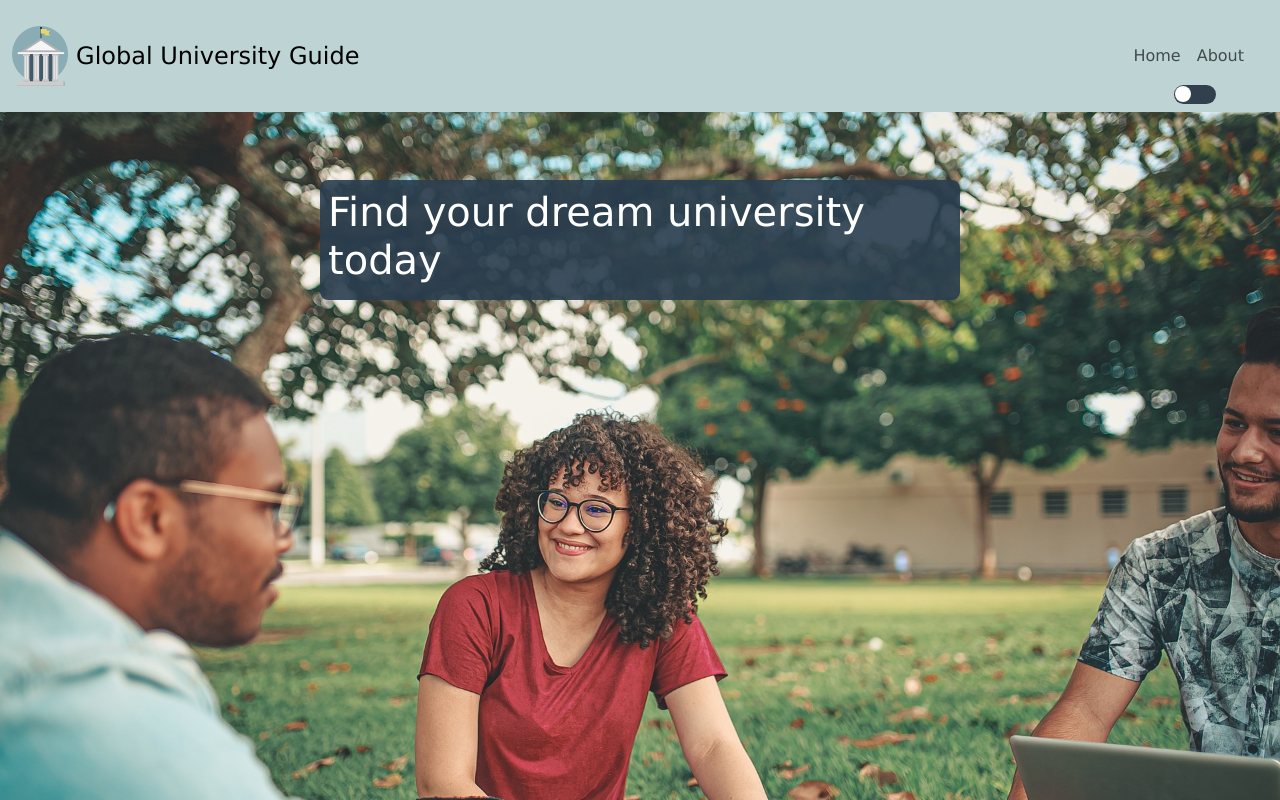
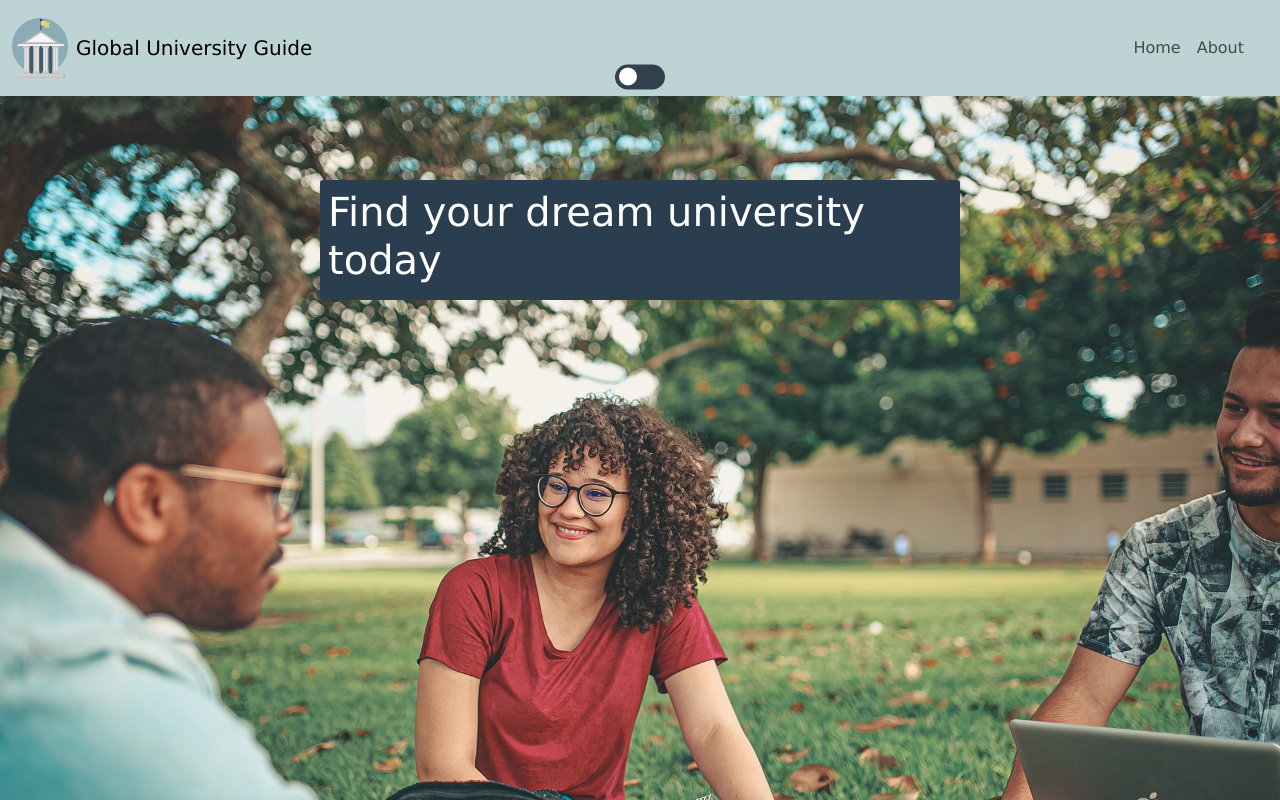
Before and after one commit to KristinL112/Laboration_2_Projekt, a Vue app: page / in a window 1280 px wide. Shown: the top 800 px of the page. Built offline with nearby package versions, Linux system fonts and the light colour scheme.

Commit message:
diverse fix

```diff
--- a/src/App.vue
+++ b/src/App.vue
@@ -1,18 +1,19 @@
 <template>
+  <!--en class "app" och en class som binder till mode är dark eller light  -->
   <div class="app" :class="mode">
     <header>
-      <!-- toggler-->
+      <!-- Nav -->
       <NavBar v-bind:mode="mode" @toggle="toggle" />
-      <!-- Nav -->
-      <!-- <NavBar /> -->
+      <!-- Email -->
+      <EmailForm v-bind:mode="mode" @toggle="toggle" />
       <!-- Footer -->
-      <EmailForm v-bind:mode="mode" @toggle="toggle" />
       <FooterComponent v-bind:mode="mode" @toggle="toggle" />
     </header>
   </div>
 </template>
 
 <script setup>
+  // Importerar Navbar och Footer
   import NavBar from './components/NavBar.vue'
   import FooterComponent from './components/FooterComponent.vue'
 </script>
@@ -47,7 +48,8 @@
     background-color: rgb(190, 212, 212);
     color: black;
   }
-  /* Dark mode*/
+
+  /* Dark mode */
   .dark {
     background-color: #1c252d;
   }
--- a/src/components/AboutComponent.vue
+++ b/src/components/AboutComponent.vue
@@ -1,3 +1,5 @@
+<!-- About-sida med cards från Bootrap-->
+
 <template>
   <div class="card-group">
     <div class="card">
--- a/src/components/EmailForm.vue
+++ b/src/components/EmailForm.vue
@@ -37,7 +37,7 @@
 
 <template>
   <div class="card text-center">
-    <div class="card-header">Featured</div>
+    <div class="card-header">Global University Guide</div>
     <div class="card-body">
       <h5 class="card-title">Sign up for newsletter</h5>
       <p class="card-text">
--- a/src/components/FooterComponent.vue
+++ b/src/components/FooterComponent.vue
@@ -60,7 +60,7 @@
     list-style: none;
   }
 
-  /* Add styles for dark mode here */
+  /* Styles for dark mode here */
 
   .dark .card-footer {
     background-color: #1c252d;
@@ -69,7 +69,4 @@
   .dark .footer-link {
     color: white;
   }
-  .dark header {
-    background-color: #1c252d;
-  }
 </style>
--- a/src/components/HeroImage.vue
+++ b/src/components/HeroImage.vue
@@ -1,6 +1,7 @@
 <script></script>
 <!-- En hero-bild med fluid class för responsivitet-->
 <template>
+  <main>
     <div id="wrapper-hero">
       <img
         src="../assets/img/people-6027028_1920_2.jpg"
@@ -13,13 +14,11 @@
         <h1>Find your dream university today</h1>
       </div>
     </div>
+  </main>
 </template>
 
 <style>
   #wrapper-hero img {
-    margin: 0 auto; /* Bilden horisontellt */
-    height: auto; /* Gör bilden responsiv*/
-    overflow-x: hidden; /* Döljer horisontell overflow av bilden */
   }
 
   /* Stilar för centrerad text */
@@ -32,11 +31,10 @@
       -50%
     ); /* Justerar positionen så att centrum av elementet hamnar exakt i mitten */
 
-    background-color: rgba(42, 62, 79, 0.9);
-
+    background-color: rgba(42, 62, 79);
     padding: 1vh;
     color: white;
 
-    border-radius: 8px;
+    border-radius: 3px;
   }
 </style>
--- a/src/components/NavBar.vue
+++ b/src/components/NavBar.vue
@@ -7,11 +7,13 @@
   <!--template är "html-filen" -->
   <header>
     <nav class="navbar navbar-expand-lg">
-      <!--toggler start-->
+      <!--PROPS - toggler start-->
       <div>{{ mode }}</div>
-      <ToggleComponent :mode="mode" @toggle="$emit('toggle')" />
+      <!--kallar på funktionen "toggle"-->
+      <div><ToggleComponent :mode="mode" @toggle="$emit('toggle')" /></div>
       <!--toggler slut-->
 
+      <!--Nav links-->
       <div class="container-fluid">
         <div id="wrapper-logo">
           <img src="../assets/img/university_logo_new.png" alt="logo" />
@@ -69,6 +71,7 @@
 </template>
 
 <script>
+  /* importerar Togglekomponenten */
   import ToggleComponent from '@/components/ToggleComponent.vue'
   export default {
     props: [''],
@@ -80,15 +83,16 @@
   header {
     line-height: 1.5;
     max-height: 100vh;
+    transition: background-color 0, 3s ease-in-out;
   }
 
   #wrapper-logo img {
-    /* margin: 0 auto; Bilden horisontellt */
+    margin: 0 auto; /* Bilden horisontellt */
     height: 60px; /* Gör bilden responsiv*/
   }
 
   .sitename {
-    font-size: 3vh;
+    font-size: 2.5vh;
     color: black;
     background-color: rgb(190, 212, 212);
 
@@ -97,36 +101,42 @@
       'Lucida Sans Unicode', Geneva, Verdana, sans-serif;
   }
 
-  /* Stilar för offcanvas-titeln, sätter textfärg till svart */
+  /* Stil för offcanvas-titeln, sätter textfärg till svart */
   .offcanvas-header {
     color: black;
   }
 
-  /* Stilar för navbar-toggler, sätter bakgrundsfärg till vit */
+  /* Stil för navbar-toggler, sätter bakgrundsfärg till vit */
   .navbar-toggler {
     background-color: rgb(255, 255, 255);
   }
 
   .navbar {
     background-color: rgb(190, 212, 212);
-    height: 14vh;
+    height: 12vh;
   }
 
   .nav-link:hover {
     background-color: azure;
   }
 
-  /* Dark mode */
+  /* Adjusting hamburger nav for mobile view */
+  button.navbar-toggler {
+    background-color: white;
+    color: rgb(190, 212, 212);
+  }
+
+  /* DARK MODE nav */
   .dark header nav {
-    background-color: #222727;
+    background-color: #1c252d;
   }
 
   .dark header nav .nav-link {
-    color: azure;
+    color: rgb(255, 255, 255);
   }
 
   .dark .sitename {
-    background-color: #222727;
+    background-color: #1c252d;
   }
 
   .dark header nav .nav-link:hover {
@@ -138,27 +148,13 @@
     color: rgb(255, 255, 255);
   }
 
-  .dark btn {
-    background-color: #414d58;
+  .dark button.navbar-toggler {
+    background-color: white;
+    color: #1c252d;
   }
 
-  .dark nav-link {
-    color: white;
+  .dark .offcanvas {
+    background-color: #344555;
   }
-
-  /* Dark mode offcanvas */
-
-  .dark .offcanvas-header {
-    color: black;
-  }
-
-  .dark div .offcanvas-body {
-    background-color: #222727;
-  }
-
-  /* Adjusting hamburger nav for mobile view */
-  /* button.navbar-toggler {
-    background-color: white;
-    color: white;
-  } */
+  /* DARK MODE nav END*/
 </style>
--- a/src/components/SearchComponent.vue
+++ b/src/components/SearchComponent.vue
@@ -11,8 +11,7 @@
             placeholder="Search for a university or country"
           />
 
-          <!-- En knapp för att söka -->
-
+          <!-- Button för att söka -->
           <div class="button">
             <a
               type="button"
@@ -22,6 +21,7 @@
               >Search</a
             >
           </div>
+          <!-- Button -->
 
           <div v-for="country in countries" :key="country.name">
             <ul class="list-group">
@@ -73,6 +73,7 @@
     color: white;
     border: none;
     border-radius: 34px;
+    padding-bottom: 1 rem;
     font-family: 'Lucida Sans', 'Lucida Sans Regular', 'Lucida Grande',
       'Lucida Sans Unicode', Geneva, Verdana, sans-serif;
   }
--- a/src/components/ToggleComponent.vue
+++ b/src/components/ToggleComponent.vue
@@ -1,13 +1,14 @@
 <template>
   <div class="toggle-wrapper">
     <label class="toggle">
+      <!-- I denna variabel kollas om mode är lika med dark  -->
       <input type="checkbox" :checked="mode === ''" @change="$emit('toggle')" />
-
       <span class="toggler round"></span>
     </label>
   </div>
 </template>
 
+<!-- Props  -->
 <script>
   export default {
     props: ['mode']
@@ -18,10 +19,15 @@
   .toggle {
     position: absolute;
     display: inline-block;
-    width: 42px;
-    height: 19px;
-    top: 76%;
-    right: 5%;
+    position: center;
+    width: 50px;
+    height: 25px;
+
+    top: 80%; /* Centrerar vertikalt */
+    left: 50%; /* Centrerar horisontellt  */
+    transform: translate(-50%, -50%);
+    /* top: 76%;
+    right: 5%; */
   }
 
   .toggle input {
@@ -38,22 +44,21 @@
     right: 0;
     bottom: 0;
     background-color: #32404e;
-    -webkit-transition: 0.4s;
-    transition: 0.4s;
   }
 
   .toggler:before {
     position: absolute;
+
     content: '';
-    height: 16px;
-    width: 16px;
-    left: 1px;
-    bottom: 2px;
+    height: 18px;
+    width: 18px;
+    left: 4px;
+    bottom: 4px;
     background-color: #fff;
     -webkit-transition: 0.4s;
     transition: 0.4s;
   }
-
+  /* Tar input till toggler */
   input:checked + .toggler {
     background-color: #415669;
   }
@@ -62,6 +67,7 @@
     box-shadow: 0 0 2px #415669;
   }
 
+  /* Toggler är checked och unchecked */
   input:checked + .toggler:before {
     -webkit-transform: translateX(26px);
     -ms-transform: translateX(26px);
```
Also changed, not shown: src/assets/base.css (+0 -14 lines), src/stores/counter.js (deleted, +0 -12 lines). Lines whose indentation alone changed are shown as unchanged.
